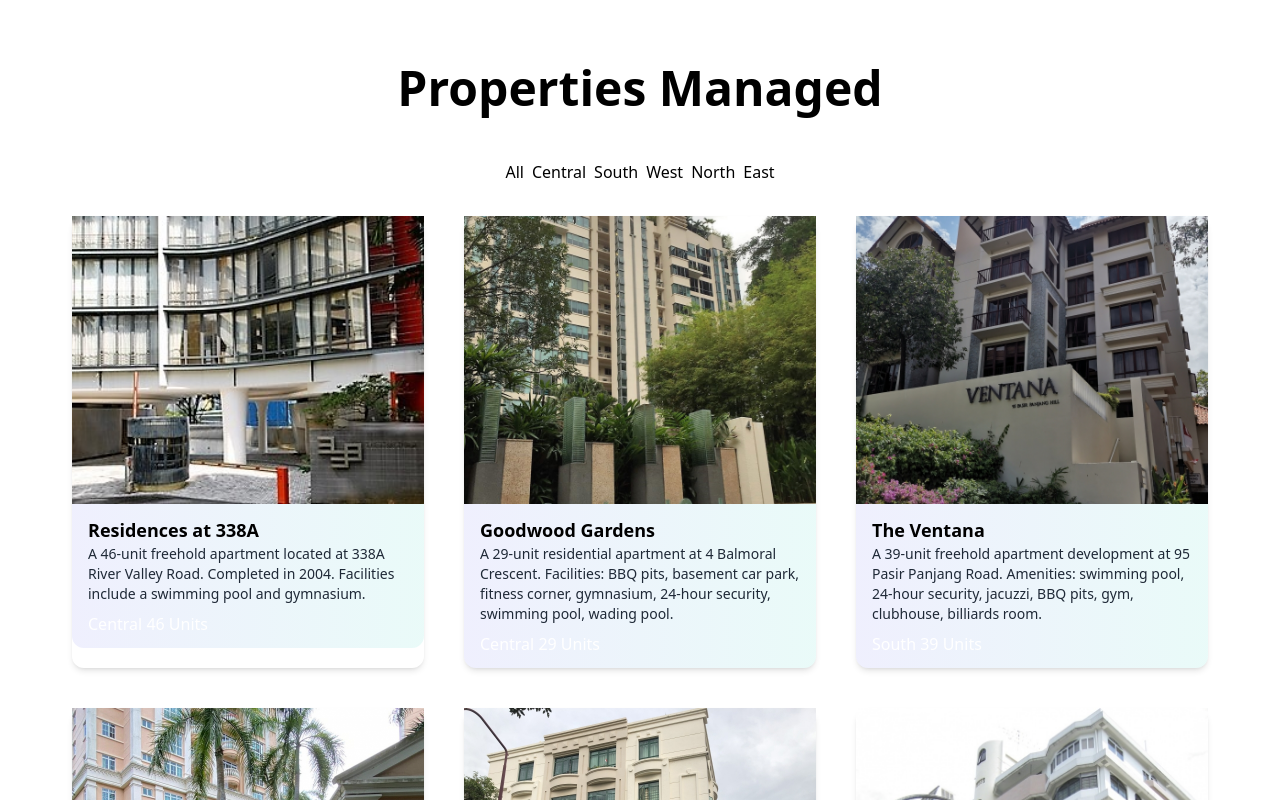
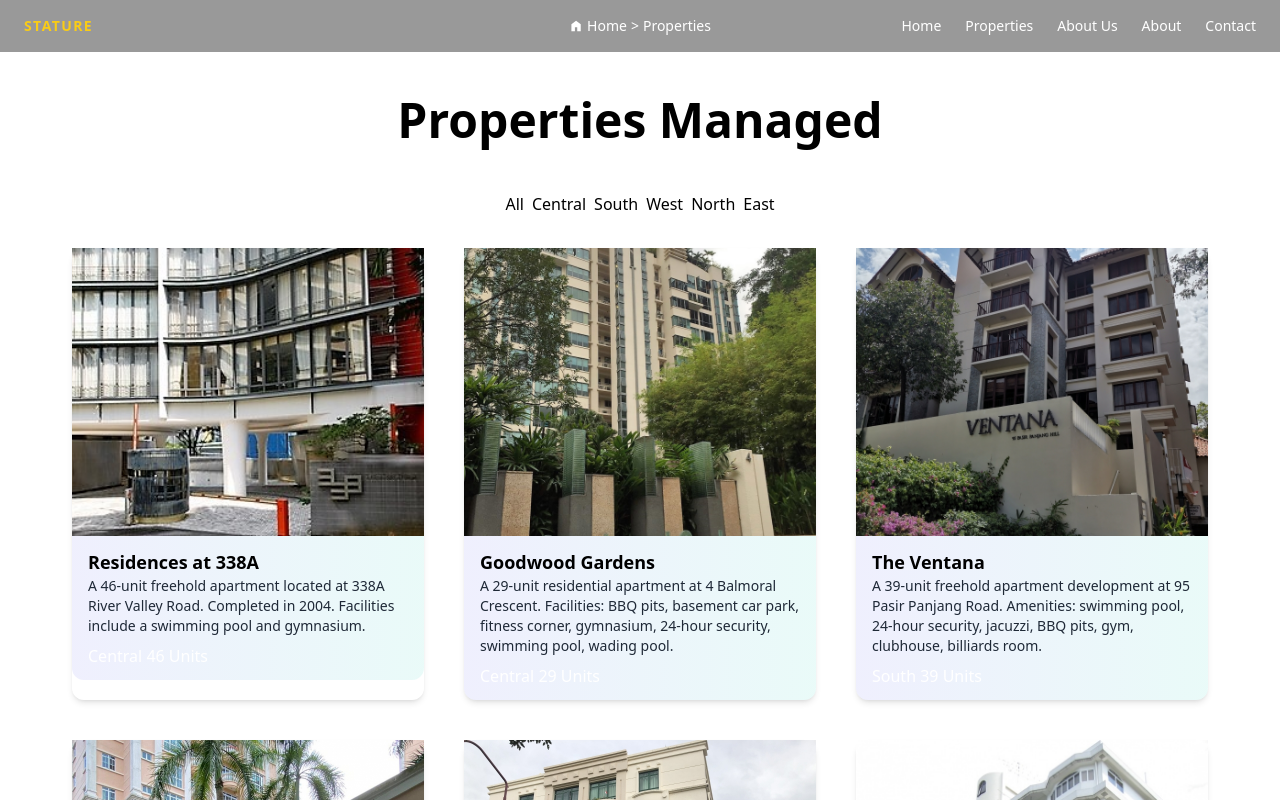
Before and after one commit to EchoKes/stature, a Nuxt app: page /properties in a window 1280 px wide. Shown: the top 800 px of the page. Built offline with nearby package versions, Linux system fonts and the light colour scheme.

Commit message:
Git Merge

```diff
--- a/components/shared/Properties.vue
+++ b/components/shared/Properties.vue
@@ -1,5 +1,6 @@
 <template>
-  <div class="p-4 bg-white">
+  <Navbar/>
+  <div class="p-4 pt-12 bg-white">
     <h1 class="text-5xl text-black font-bold text-center my-12" data-aos="fade-up">Properties Managed</h1>
 
     <!-- Region Filter -->
@@ -132,6 +133,7 @@
   }
   import AOS from 'aos'
   import 'aos/dist/aos.css'
+import Navbar from './Navbar.vue'
 
   onMounted(() => {
     AOS.init({
```
